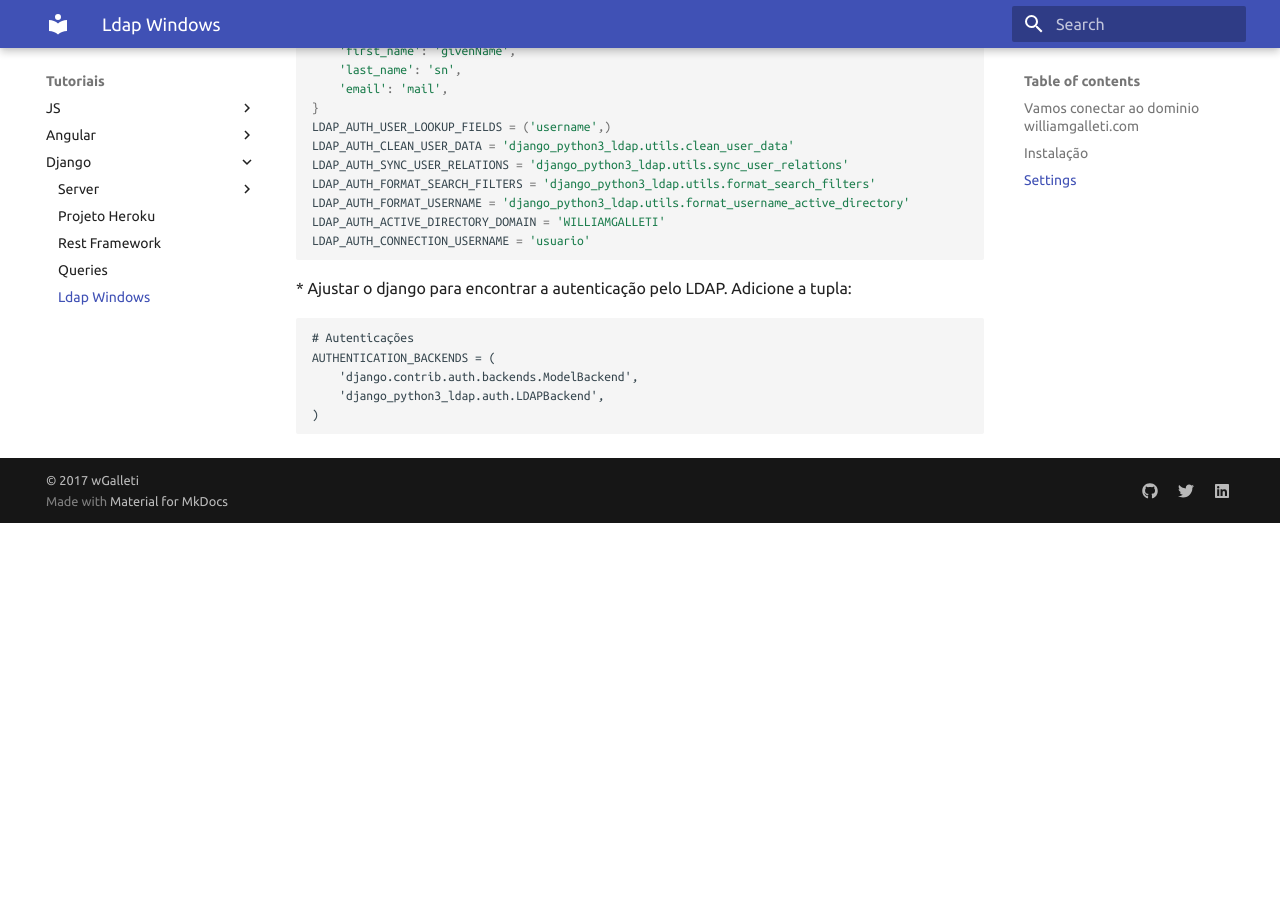
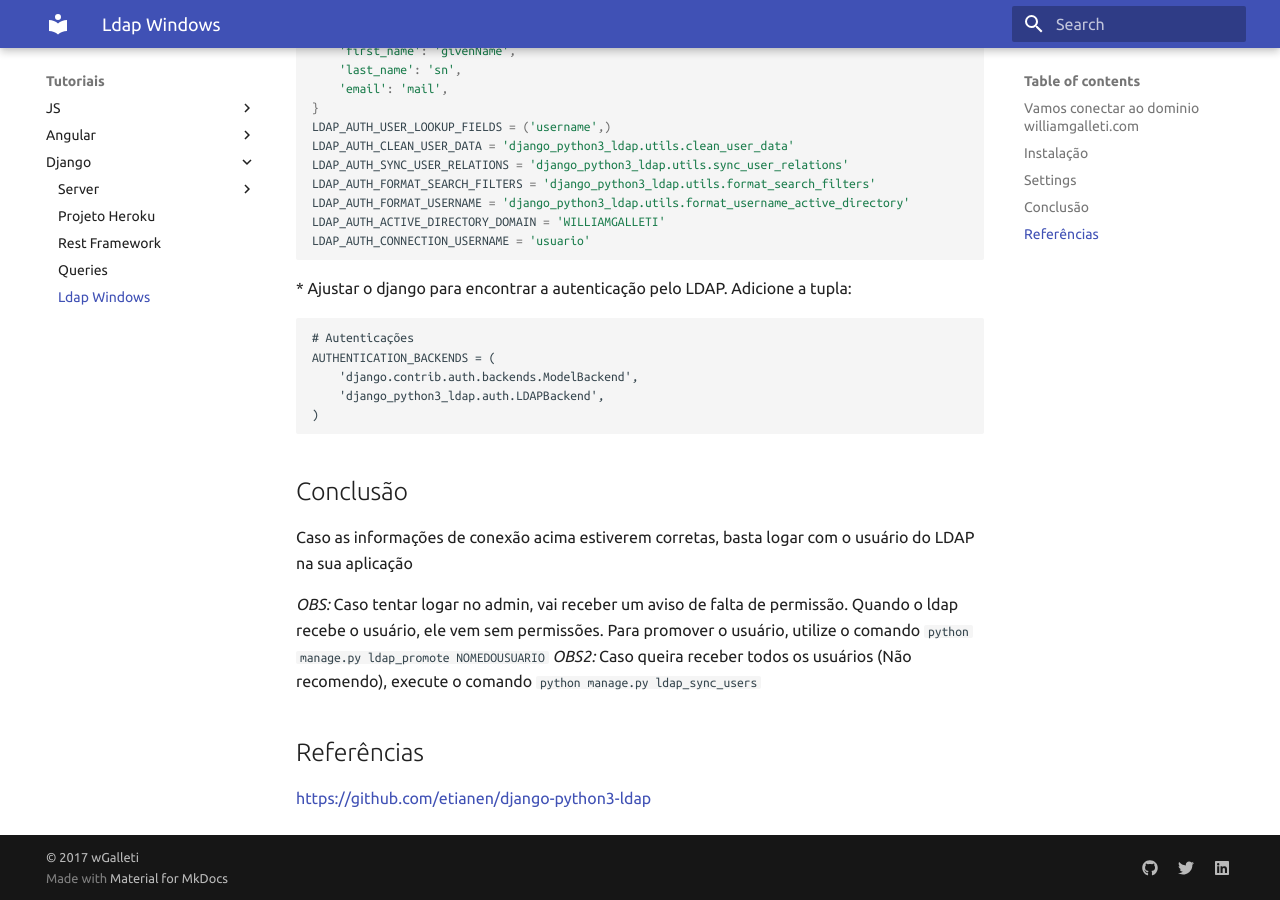
Before and after one commit to wgalleti/me, an MkDocs documentation site: the page built from docs/tutoriais/django/ldap.md, in a window 1280 px wide and 900 px high, scrolled down 655 px. Built offline with MkDocs 1.6.1 and Material for MkDocs 9.7.7, drawn with Linux system fonts in a browser that asks for light colours; old or Windows-style settings are respelled for this version of MkDocs; before the commit the page ends 1178 px from its top, so only the background shows below that.

Commit message:
Update ldap.md

````diff
--- a/docs/tutoriais/django/ldap.md
+++ b/docs/tutoriais/django/ldap.md
@@ -39,3 +39,14 @@ AUTHENTICATION_BACKENDS = (
     'django_python3_ldap.auth.LDAPBackend',
 )
 ```
+
+## Conclusão
+
+Caso as informações de conexão acima estiverem corretas, basta logar com o usuário do LDAP na sua aplicação
+
+*OBS:* Caso tentar logar no admin, vai receber um aviso de falta de permissão. Quando o ldap recebe o usuário, ele vem sem permissões. Para promover o usuário, utilize o comando `python manage.py ldap_promote NOMEDOUSUARIO`
+*OBS2:* Caso queira receber todos os usuários (Não recomendo), execute o comando `python manage.py ldap_sync_users`
+
+## Referências
+
+https://github.com/etianen/django-python3-ldap
````
